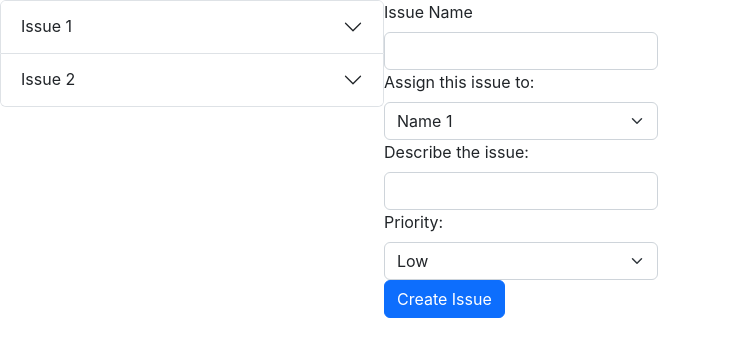
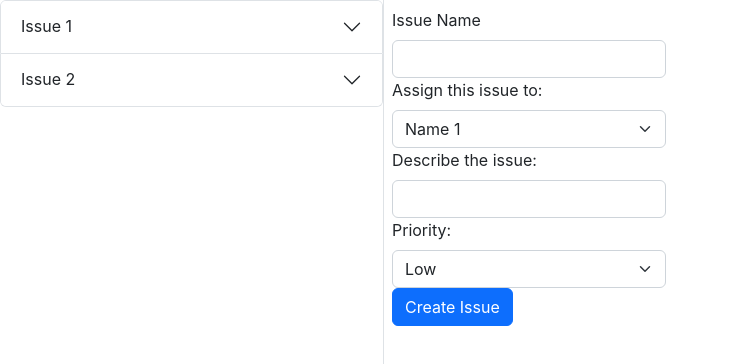
Before and after one commit to Cernuie/issue-cards, a React (Create React App) app: page / in a window 1280 px wide. Shown: the top 364 px of the page, without its empty margins (0-729 px from the left). Built offline with nearby package versions, Linux system fonts and the light colour scheme; the HTML template or start-up script is replaced by a standard one.

Commit message:
margin and border styling

```diff
--- a/src/components/Issues.jsx
+++ b/src/components/Issues.jsx
@@ -5,7 +5,7 @@ import { Accordion } from 'react-bootstrap'
 export default function issues({ issues }) {
 
   return (
-    <Accordion defaultActiveKey="0" alwaysOpen style={{width: '30%'}}>
+    <Accordion className='border-end 2px overflow-auto' defaultActiveKey="0" alwaysOpen style={{width: '30%'}}>
         {issues.map((issue, index) => (
             <Accordion.Item key={issue.index} eventKey={index}>
                 <Accordion.Header>
--- a/src/components/NewIssues.jsx
+++ b/src/components/NewIssues.jsx
@@ -12,7 +12,7 @@ export default function NewIssues() {
         console.log(nameRef.current.value, assignedRef.current.value, priorityRef.current.value, issueRef.current.value)
     }
   return (
-    <div>
+    <div style={ {margin: '0.5em' } }>
         <Form onSubmit={handleSubmit}>
             <Form.Group>
                 <Form.Label>Issue Name</Form.Label>
```
